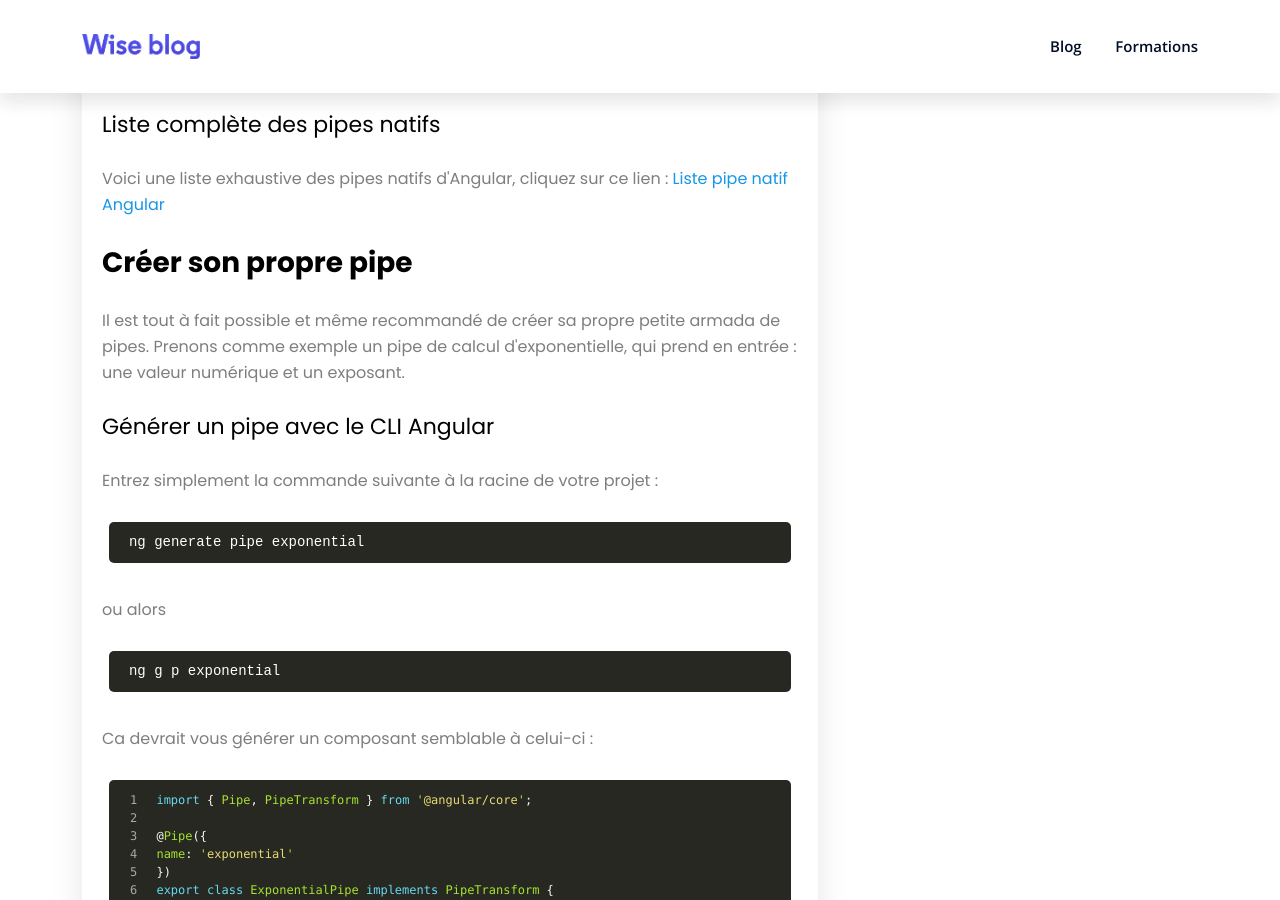
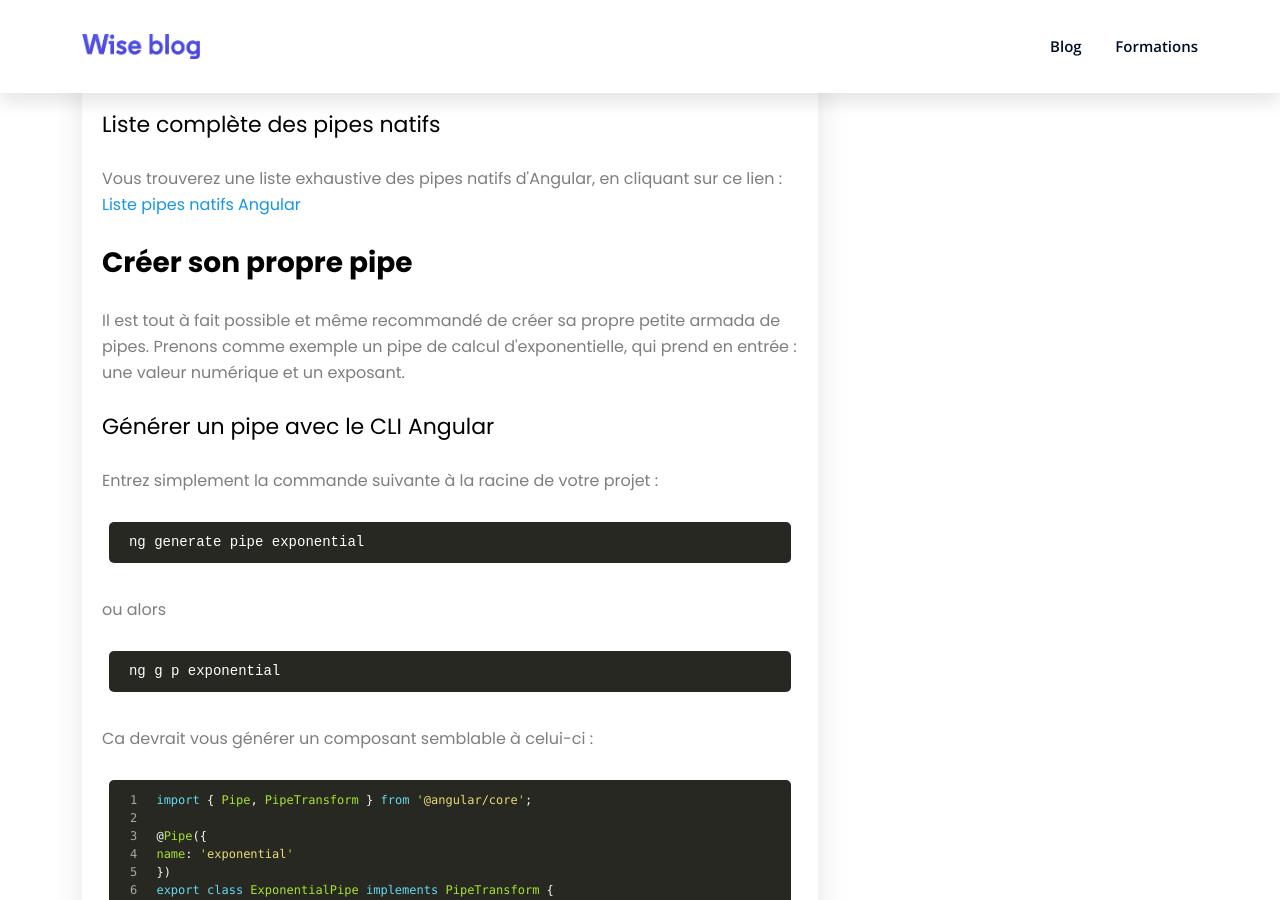
Before and after one commit to hubergerard/blog-codewise, a Jekyll site: the page built from _posts/2020-11-12-angular-pipes.html, in a window 1280 px wide and 900 px high, scrolled down 5924 px. Built offline with Jekyll 4.4.1, drawn with Linux system fonts in a browser that asks for light colours; comment, search, counter and statistics services are not loaded; some of the changed text lies outside the part shown.

Commit message:
Update 2020-11-12-angular-pipes.html

```diff
--- a/_posts/2020-11-12-angular-pipes.html
+++ b/_posts/2020-11-12-angular-pipes.html
@@ -221,11 +221,11 @@ public birthday: Date = new Date(1988, 3, 15);
     </div>
 </div>
 
-<a id="percent-pipe" class="anchor"></a>
+<a id="liste-pipes-natifs" class="anchor"></a>
 <h4>Liste complète des pipes natifs</h4>
 
 <p>
-    Voici une liste exhaustive des pipes natifs d'Angular, cliquez sur ce lien : <a rel="nofollow" target="_blank" href="https://angular.io/api?type=pipe">Liste pipe natif Angular</a>
+    Vous trouverez une liste exhaustive des pipes natifs d'Angular, en cliquant sur ce lien : <a rel="nofollow" target="_blank" href="https://angular.io/api?type=pipe">Liste pipes natifs Angular</a>
 </p>
 
 <a id="creer-son-propre-pipe" class="anchor"></a>
```
